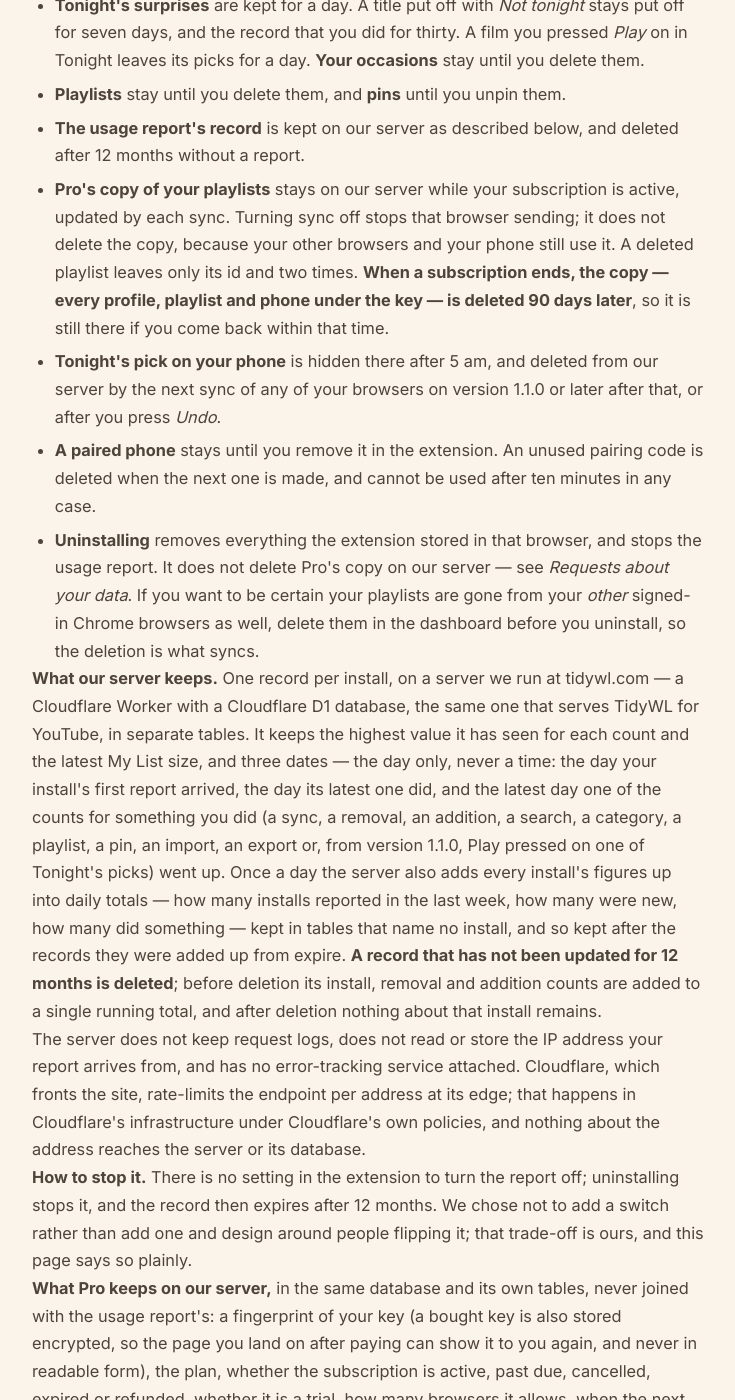
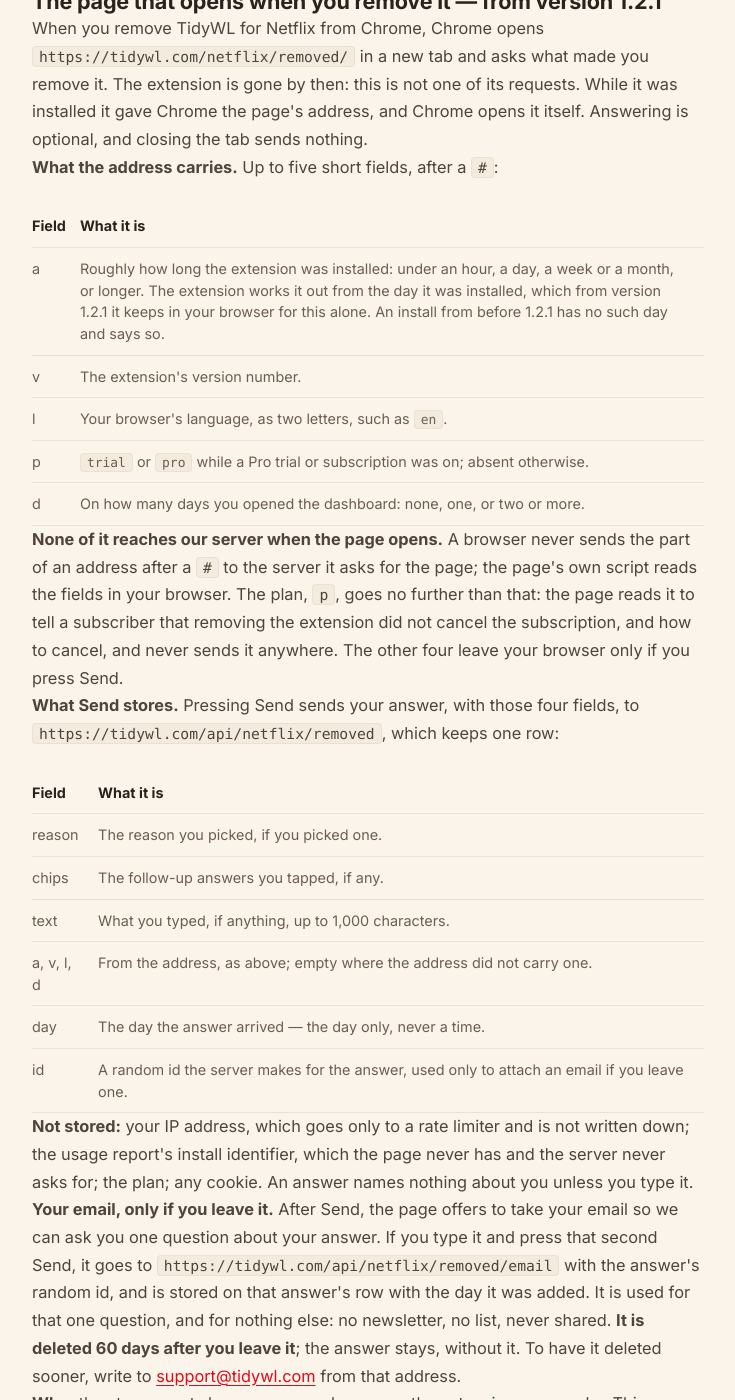
Before and after one commit to dominic-lam/tidywl-site, a Jekyll site: the page built from netflix/privacy/index.html, in a window 1280 px wide and 1400 px high, scrolled down 18505 px. Shown: the whole window, without its empty margins (272-1007 px from the left). Built offline with Jekyll 4.4.1, drawn with Linux system fonts in a browser that asks for light colours; some of the changed text lies outside the part shown.

Commit message:
netflix(privacy): the removal page — what its link carries and what Send keeps
The policy changes with the page: the # fields and why none reach the server,
the plan field that is never sent, the row Send stores, and the optional
email deleted after 60 days. The date and the "Updated for" line wait for the
release day.

Co-Authored-By: Claude Opus 5.5 <noreply@anthropic.com>
Claude-Session: https://claude.ai/code/session_01HFmqwZZZayAjpEj4pgzi92

```diff
--- a/netflix/privacy/index.html
+++ b/netflix/privacy/index.html
@@ -108,6 +108,7 @@ last_modified_at: 2026-09-28
       <li><strong>If you buy Pro, your licence key goes to tidywl.com.</strong> It switches Pro on and is checked again when you open the dashboard, at most once every 15 minutes. Paddle takes the payment; your card details and your email never reach us.</li>
       <li><strong>What does leave is a random identifier and some counts.</strong> After you sync, remove or add titles, search, open a category, use a playlist or Tonight, are shown Pro's offer, or open the dashboard for the first time in a day, the extension sends tidywl.com a random ID for your install and your lifetime totals — how many titles you have removed and added, how many searches you have run, how large your My List is, and so on. Never which titles, never what you searched for, never which profile.</li>
       <li><strong>There is no switch in the extension to turn this off.</strong> Uninstalling stops it, and records not updated for 12 months are deleted.</li>
+      <li><strong>From version 1.2.1, removing the extension opens one page on tidywl.com, asking why.</strong> Its address carries a few rough facts — the version, your browser's language, how long you had the extension and on how many days you opened it — after a <code>#</code>, which never reaches our server. They are sent only with an answer, if you press Send. Your email is asked for only after that, is optional, and is deleted after 60 days.</li>
       <li><strong>There is no account and no sign-in.</strong> A Pro key is not an account: there is no password, and we never learn your email. The usage report's identifier is random, made in your browser, and linked to nothing — not your Netflix account, not a profile, not your email, not a Pro key.</li>
       <li><strong>Five other requests leave your browser, and none of them identifies you.</strong> A public settings file from tidywl.com; IMDb's public ratings file; Netflix's numeric title ids sent to Wikidata to look up the matching IMDb id; for a title its id cannot match, its name sent to IMDb's search and to Wikidata's; and, from version 1.1.0, Netflix's numeric title ids sent to our own ratings table, which answers with each one's IMDb rating. Each one is described in full below.</li>
       <li><strong>Custom playlists and pins use Chrome's own sync storage.</strong> That means Google carries them between your signed-in Chrome browsers. Without Pro sync we never see them.</li>
@@ -595,6 +596,85 @@ last_modified_at: 2026-09-28
       carries matters more than whether Chrome made us ask for it.
     </p>
 
+    <h2 id="removed">The page that opens when you remove it — from version 1.2.1</h2>
+    <!-- Added 2026-10-04 with tidywl.com/netflix/removed/ (this site's
+         netflix/removed/index.html), on branch draft/netflix-1.2.1-uninstall,
+         to merge the day 1.2.1 is submitted. The fields and the two routes are
+         CONTRACTS-1.2.1.md in the extension repo; the email's 60 days are the
+         user's answer to Q4 in PLAN-uninstall-page.md there, and the nightly
+         job that clears it is tidywl-api's. That Chrome keeps the # intact was
+         tested on 2026-10-04 (CONTRACTS-1.2.1.md § 1). Change this with the
+         page, the extension's setUninstallURL call and the API together. -->
+    <p>
+      When you remove TidyWL for Netflix from Chrome, Chrome opens <code>https://tidywl.com/netflix/removed/</code> in
+      a new tab and asks what made you remove it. The extension is gone by then: this is not one of its requests.
+      While it was installed it gave Chrome the page's address, and Chrome opens it itself. Answering is optional, and
+      closing the tab sends nothing.
+    </p>
+    <p><strong>What the address carries.</strong> Up to five short fields, after a <code>#</code>:</p>
+
+    <div class="nf-policy-table-wrap">
+      <table class="nf-policy-table">
+        <thead>
+          <tr><th>Field</th><th>What it is</th></tr>
+        </thead>
+        <tbody>
+          <tr><td>a</td><td>Roughly how long the extension was installed: under an hour, a day, a week or a month, or longer. The extension works it out from the day it was installed, which from version 1.2.1 it keeps in your browser for this alone. An install from before 1.2.1 has no such day and says so.</td></tr>
+          <tr><td>v</td><td>The extension's version number.</td></tr>
+          <tr><td>l</td><td>Your browser's language, as two letters, such as <code>en</code>.</td></tr>
+          <tr><td>p</td><td><code>trial</code> or <code>pro</code> while a Pro trial or subscription was on; absent otherwise.</td></tr>
+          <tr><td>d</td><td>On how many days you opened the dashboard: none, one, or two or more.</td></tr>
+        </tbody>
+      </table>
+    </div>
+
+    <p>
+      <strong>None of it reaches our server when the page opens.</strong> A browser never sends the part of an address
+      after a <code>#</code> to the server it asks for the page; the page's own script reads the fields in your browser.
+      The plan, <code>p</code>, goes no further than that: the page reads it to tell a subscriber that removing the
+      extension did not cancel the subscription, and how to cancel, and never sends it anywhere. The other four leave
+      your browser only if you press Send.
+    </p>
+    <p>
+      <strong>What Send stores.</strong> Pressing Send sends your answer, with those four fields, to
+      <code>https://tidywl.com/api/netflix/removed</code>, which keeps one row:
+    </p>
+
+    <div class="nf-policy-table-wrap">
+      <table class="nf-policy-table">
+        <thead>
+          <tr><th>Field</th><th>What it is</th></tr>
+        </thead>
+        <tbody>
+          <tr><td>reason</td><td>The reason you picked, if you picked one.</td></tr>
+          <tr><td>chips</td><td>The follow-up answers you tapped, if any.</td></tr>
+          <tr><td>text</td><td>What you typed, if anything, up to 1,000 characters.</td></tr>
+          <tr><td>a, v, l, d</td><td>From the address, as above; empty where the address did not carry one.</td></tr>
+          <tr><td>day</td><td>The day the answer arrived — the day only, never a time.</td></tr>
+          <tr><td>id</td><td>A random id the server makes for the answer, used only to attach an email if you leave one.</td></tr>
+        </tbody>
+      </table>
+    </div>
+
+    <p>
+      <strong>Not stored:</strong> your IP address, which goes only to a rate limiter and is not written down; the usage
+      report's install identifier, which the page never has and the server never asks for; the plan; any cookie. An
+      answer names nothing about you unless you type it.
+    </p>
+    <p>
+      <strong>Your email, only if you leave it.</strong> After Send, the page offers to take your email so we can ask
+      you one question about your answer. If you type it and press that second Send, it goes to
+      <code>https://tidywl.com/api/netflix/removed/email</code> with the answer's random id, and is stored on that
+      answer's row with the day it was added. It is used for that one question, and for nothing else: no newsletter, no
+      list, never shared. <strong>It is deleted 60 days after you leave it</strong>; the answer stays, without it. To
+      have it deleted sooner, write to
+      <!--email_off--><a href="mailto:support@tidywl.com">support@tidywl.com</a><!--email_on--> from that address.
+    </p>
+    <p>
+      <strong>Why:</strong> the store counts how many people remove the extension, never why. This page is the one place
+      a person who left can say, and the reasons decide what gets fixed or built next.
+    </p>
+
     <h2>How long anything is kept, and how to remove it</h2>
     <ul>
       <li><strong>The cache</strong> stays until you Sync again, which replaces it, or until you uninstall.</li>
@@ -607,6 +687,7 @@ last_modified_at: 2026-09-28
       <li><strong>Tonight's pick on your phone</strong> is hidden there after 5 am, and deleted from our server by the next sync of any of your browsers on version 1.1.0 or later after that, or after you press <em>Undo</em>.</li>
       <li><strong>A paired phone</strong> stays until you remove it in the extension. An unused pairing code is deleted when the next one is made, and cannot be used after ten minutes in any case.</li>
       <li><strong>Uninstalling</strong> removes everything the extension stored in that browser, and stops the usage report. It does not delete Pro's copy on our server — see <em>Requests about your data</em>. If you want to be certain your playlists are gone from your <em>other</em> signed-in Chrome browsers as well, delete them in the dashboard before you uninstall, so the deletion is what syncs.</li>
+      <li><strong>An answer sent from the page that opens when you remove the extension</strong> is kept. <strong>An email left with it is deleted 60 days after it was left</strong>, and the answer stays without it.</li>
     </ul>
     <p>
       <strong>What our server keeps.</strong> One record per install, on a server we run at tidywl.com — a Cloudflare
```
